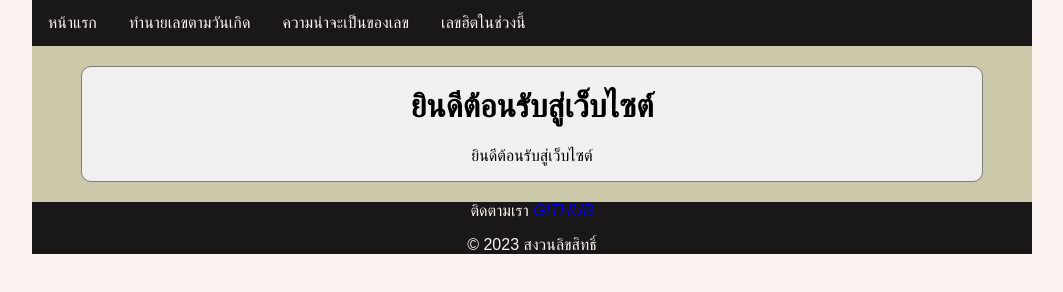
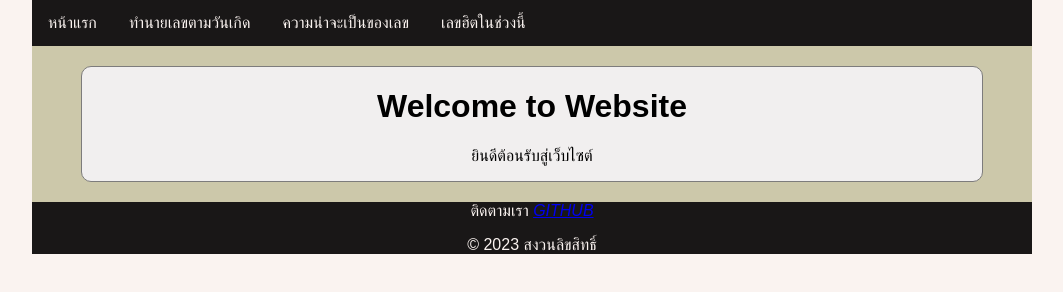
Before and after one commit to Harugumi/pdlottee, a website: page views/nhome.html in a window 1280 px wide. Shown: the whole page, without its empty margins (108-1171 px from the left). Drawn offline with Linux system fonts and the light colour scheme.

Commit message:
16.10.23

```diff
--- a/views/nhome.html
+++ b/views/nhome.html
@@ -25,7 +25,7 @@
             <div class="container-content">
                 <!-- เนื้อหา -->
                 <div class="content">
-                    <h1>ยินดีต้อนรับสู่เว็บไซต์</h1>
+                    <h1>Welcome to Website</h1>
                     <p>ยินดีต้อนรับสู่เว็บไซต์</p>
 
 
```
